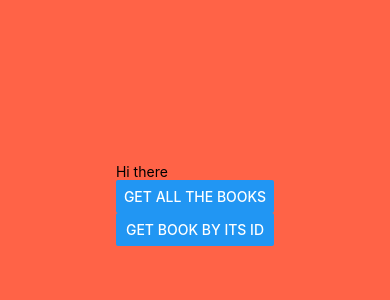
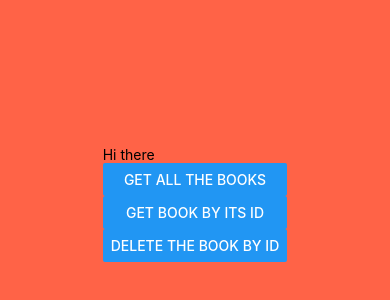
Before and after one commit to Saleem3097/book-store, a React Native app: screen / in a window 390 px wide. Shown: the part 168-468 px from the top of the page. Built offline with nearby package versions, Linux system fonts and the light colour scheme.

Commit message:
added deleteBookByID functionality succcessfully

```diff
--- a/App.tsx
+++ b/App.tsx
@@ -1,6 +1,14 @@
 import axios from "axios";
 import { useState } from "react";
-import { Button, FlatList, Image, StyleSheet, Text, View } from "react-native";
+import {
+  Alert,
+  Button,
+  FlatList,
+  Image,
+  StyleSheet,
+  Text,
+  View,
+} from "react-native";
 
 export default function App() {
   const [bookList, setBookList] = useState([]);
@@ -24,12 +32,23 @@ export default function App() {
       console.log(error);
     }
   };
+  const deleteBookByID = async () => {
+    try {
+      const response = await axios.delete(`${bookData}/1`);
+      console.log(JSON.stringify(response.data, null, 3));
+
+      Alert.alert("Book deleted Successfully");
+    } catch (error) {
+      console.log(error);
+    }
+  };
   return (
     <View style={styles.container}>
       <View style={{ margin: 50 }}>
         <Text>Hi there</Text>
         <Button title="Get All the Books" onPress={getListOfBooks} />
         <Button title="Get Book by its ID" onPress={getBookByID} />
+        <Button title="Delete the Book by ID" onPress={deleteBookByID} />
         <View style={{ margin: 50 }}>
           {getAll && (
             <FlatList
```
